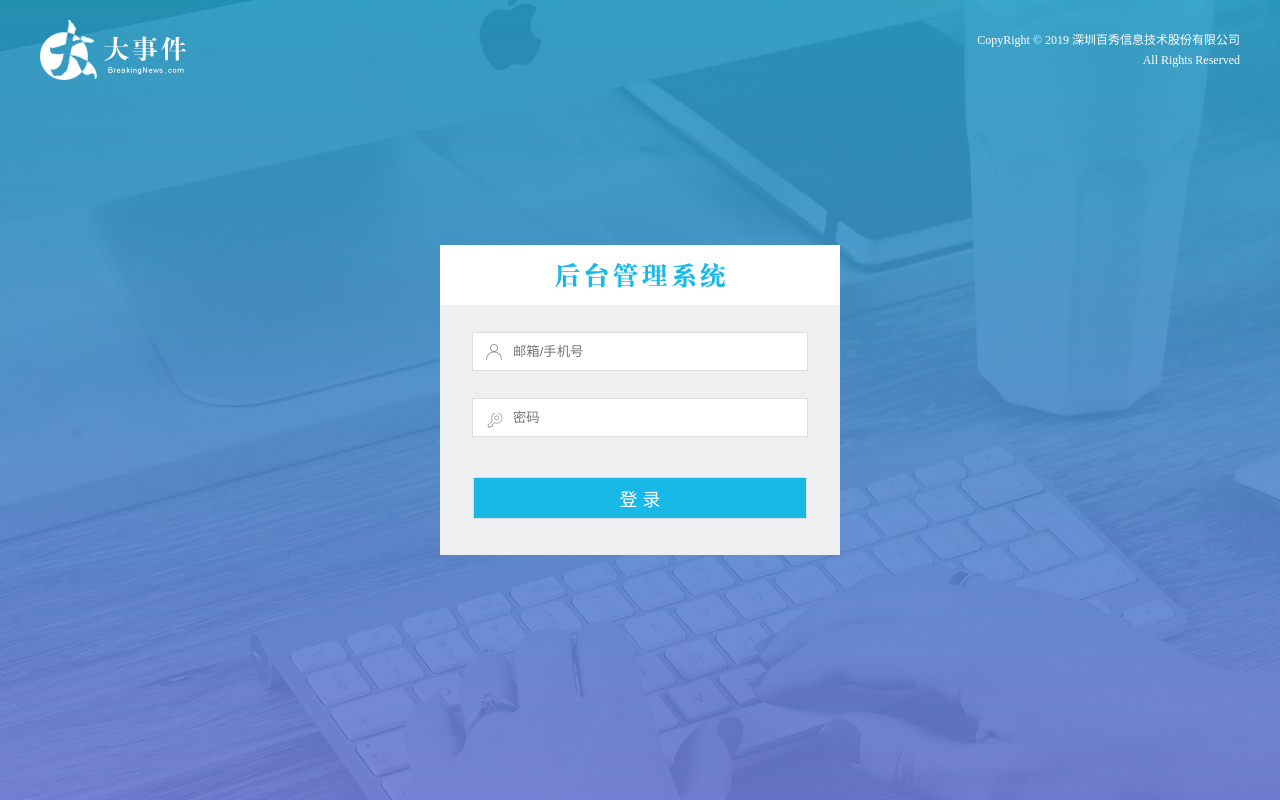
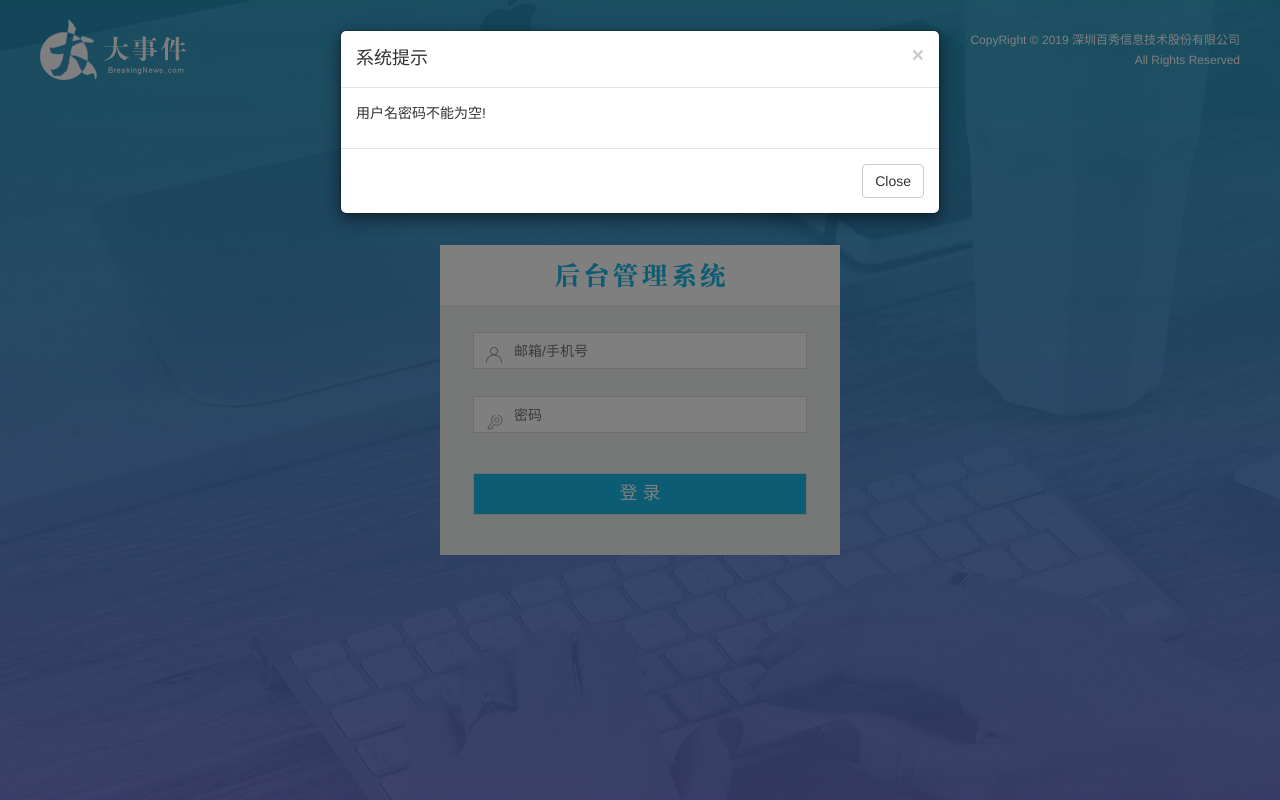
Before and after one commit to zuojiangl/bigevents, a plain HTML site: page web_back/login.html in a window 1280 px wide. Both pictures are taken after a click on the button "登 录". Drawn offline with Linux system fonts and the light colour scheme; no server answers.

Commit message:
管理员登录优化

```diff
--- a/web_back/login.html
+++ b/web_back/login.html
@@ -9,6 +9,7 @@
     <link rel="stylesheet" type="text/css" href="css/reset.css">
     <link rel="stylesheet" type="text/css" href="css/iconfont.css">
     <link rel="stylesheet" type="text/css" href="css/main.css">
+    <link rel="stylesheet" href="./js/bootstrap/css/bootstrap.min.css">
 </head>
 
 <body>
@@ -17,25 +18,62 @@
             <a href="#" class="logo"><img src="images/logo.png" alt=""></a>
             <div class="copyright">CopyRight © 2019 深圳百秀信息技术股份有限公司<br>All Rights Reserved</div>
         </div>
-
         <div class="login_form_con">
             <div class="login_title"></div>
             <form class="login_form">
                 <i class="iconfont icon-user"></i>
                 <i class="iconfont icon-key"></i>
-                <input type="text" class="input_txt" placeholder="邮箱/手机号">
-                <input type="password" class="input_pass" placeholder="密码">
-                <input id="btnLogin" type="button" class="input_sub" value="登 录">
+                <input type="text" id="txtName" class="input_txt" placeholder="邮箱/手机号">
+                <input type="password" id="txtPwd" class="input_pass" placeholder="密码">
+                <input type="button" id="btnLogin" class="input_sub" value="登 录">
             </form>
         </div>
+    </div>
+    <div id="myModal" class="modal fade" tabindex="-1" role="dialog">
+        <div class="modal-dialog" role="document">
+            <div class="modal-content">
+                <div class="modal-header">
+                    <button type="button" class="close" data-dismiss="modal" aria-label="Close"><span
+                                aria-hidden="true">&times;</span></button>
+                    <h4 class="modal-title">系统提示</h4>
+                </div>
+                <div class="modal-body">
+                    <p id="modalMsg">密码错误</p>
+                </div>
+                <div class="modal-footer">
+                    <button type="button" class="btn btn-default" data-dismiss="modal">Close</button>
+                    <!-- <button type="button" class="btn btn-primary">Save changes</button> -->
+                </div>
+            </div>
+            <!-- /.modal-content -->
+        </div>
+        <!-- /.modal-dialog -->
+    </div>
+    <!-- /.modal -->
+    <script src="./js/jquery-1.12.4.min.js"></script>
+    <script src="./js/bootstrap/js/bootstrap.min.js"></script>
+    <script>
+        // $('#myModal').modal('show')
 
-    </div>
-    <script src="./js/jquery-1.12.4.min.js"></script>
-    <script>
-        $('#btnLogin').click(function() {
-            var name = $('.input_txt').val();
-            var password = $('.input_pass').val();
-            console.log(name, password);
+        //#region ----------------------------------- 登录 开始 -----------------------------------
+        // 基本步骤 ：
+        //  0.给按钮添加点击事件
+        // 1. 获取用户信息
+        //    1.1校验
+        // 2. 调用ajax，访问接口
+        // 3. 根据返回值，给出提示
+        $("#btnLogin").click(function() {
+                // alert(1);
+                var name = $("#txtName").val();
+                var password = $("#txtPwd").val();
+                if (name === "" || password === "") {
+                    //提示一下
+                    $("#modalMsg").text("用户名密码不能为空!")
+                    $('#myModal').modal('show')
+                    return;
+                }
+
+
                 $.ajax({
                     url: 'http://localhost:8000/admin/login',
                     type: 'post',
@@ -44,15 +82,21 @@
                         password: password
                     },
                     success: function(res) {
+                        // 根据返回值，给出提示
                         if (res.code === 200) {
-                        // alert('登陆成功');
-                        window.location.href = "./index.html"
+                            // alert("登录成功");
+                            // $('#myModal').modal('show')
+                            window.location.href = "index.html"
                         } else {
-                        alert(res.msg)
+                            // 登录出错，错误信息由后端保存在msg中。
+                            $("#modalMsg").text(res.msg)
+                            $('#myModal').modal('show')
                         }
                     }
                 })
+
             })
+            //#endregion -------------------------------- 登录 结束 -----------------------------------
     </script>
 </body>
 
```
Lines whose indentation alone changed are shown as unchanged.
